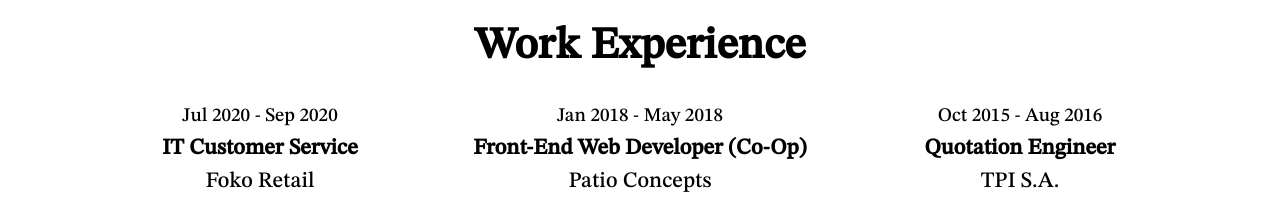
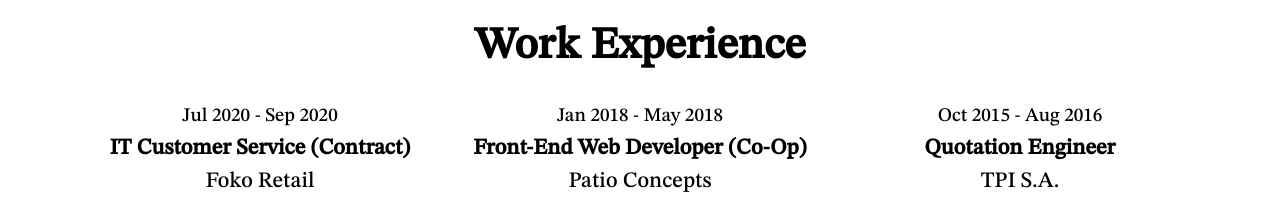
Before and after one commit to tomasLozano/tomaslozano.github.io, a plain HTML site: page index.html in a window 1280 px wide. Shown: the part 1340-1551 px from the top of the page. Drawn offline with nearby package versions, Linux system fonts and the light colour scheme.

Commit message:
contract

```diff
--- a/index.html
+++ b/index.html
@@ -126,7 +126,7 @@
               <div class="col-md-4">
                 <div class="text-center">
                   <small>Jul 2020 - Sep 2020</small>
-                  <p class="work-comp">IT Customer Service</p>
+                  <p class="work-comp">IT Customer Service (Contract)</p>
                   <p>Foko Retail</p>
               </div>
                 <ul class="work-list">
```
